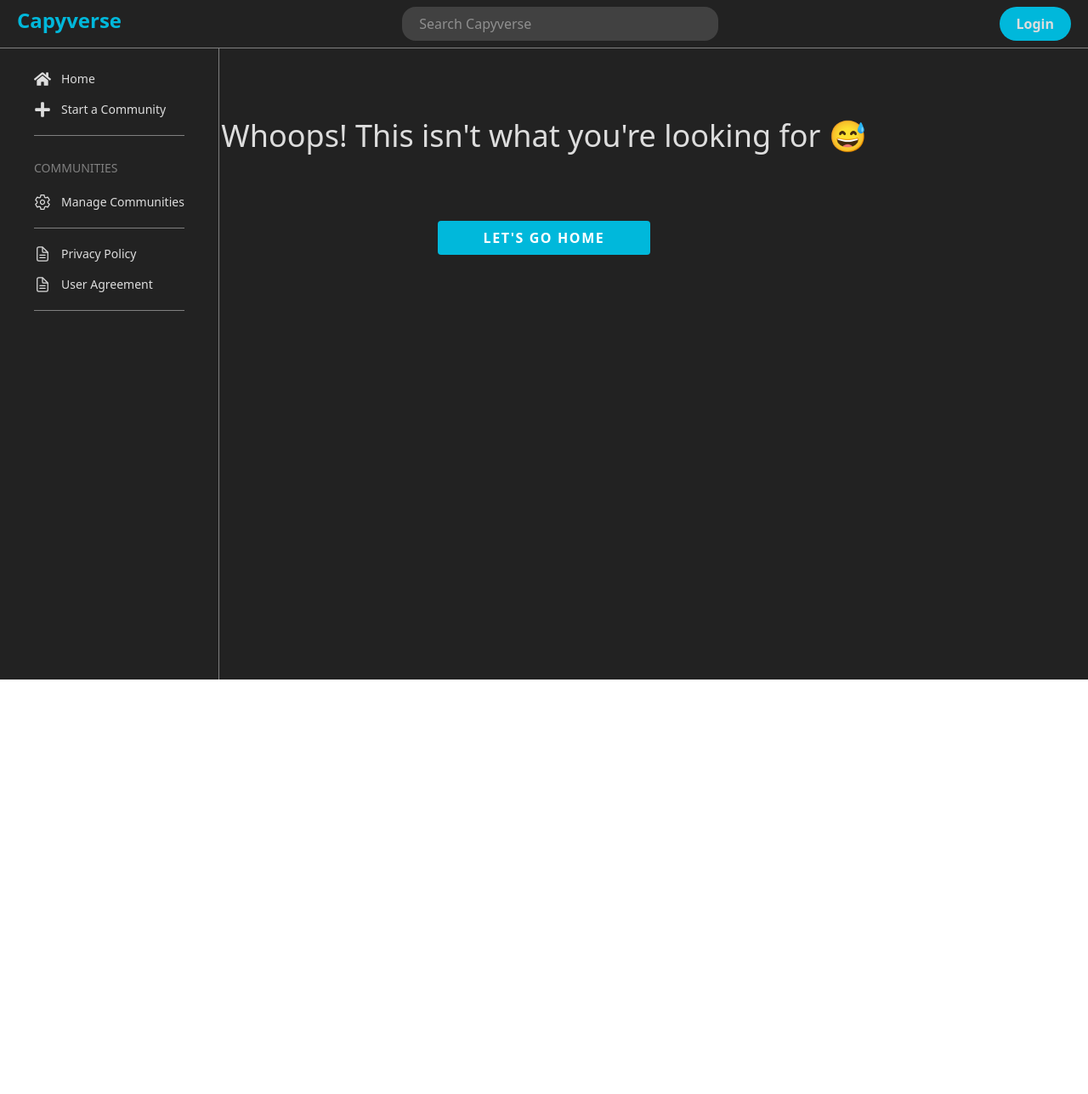
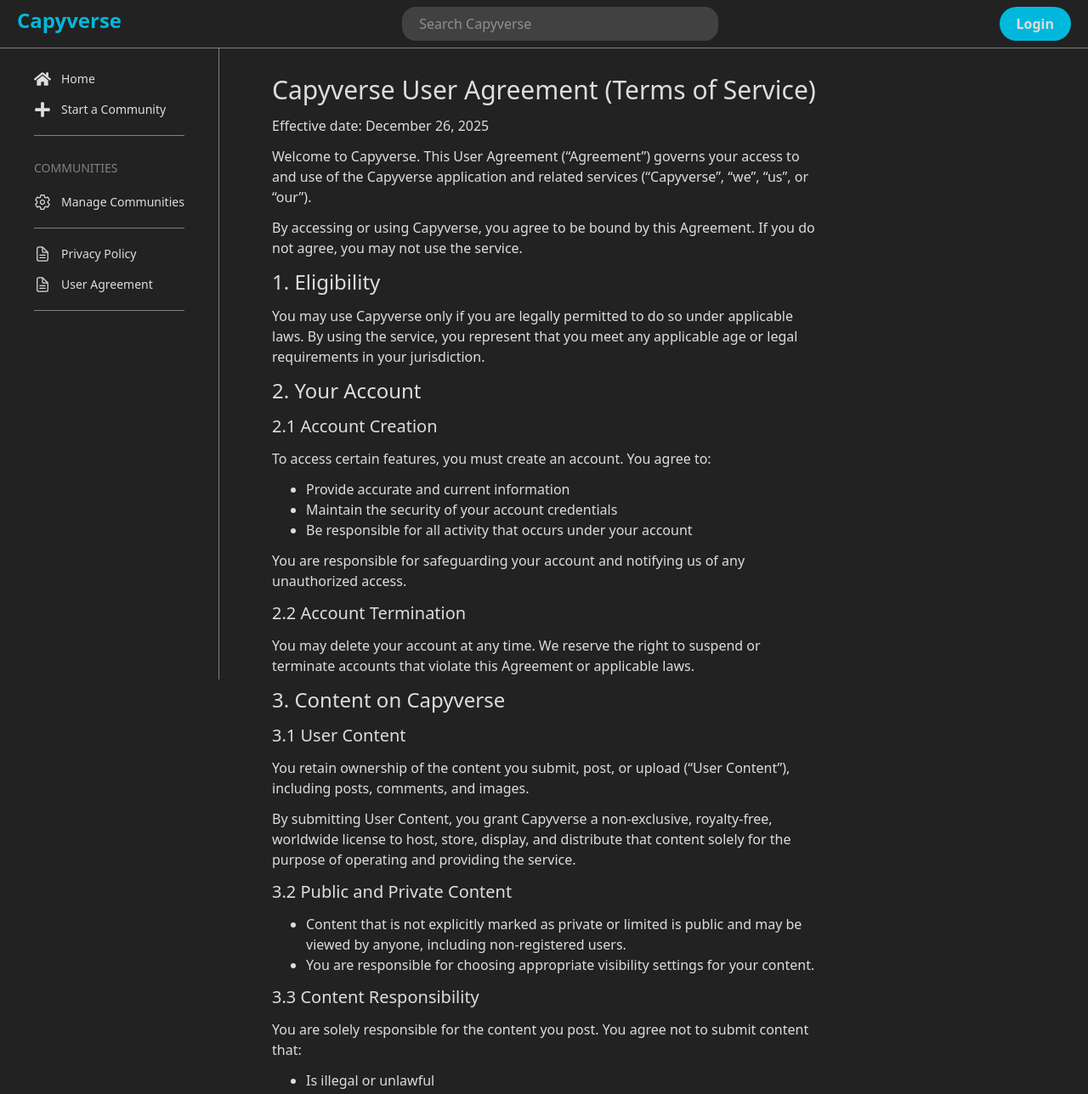
Before and after one commit to codingcapy/capyverse, a React (Vite) app in the folder frontend/: page /policies/useragreement in a window 1280 px wide. Shown: the top 1288 px of the page at 85% size. Before the commit the page ends 800 px from the top, so only its background shows below. Built offline with nearby package versions, Linux system fonts and the light colour scheme; what hono would draw is missing.

Commit message:
feat: build user agreement

```diff
--- a/frontend/src/components/LeftNav.tsx
+++ b/frontend/src/components/LeftNav.tsx
@@ -35,14 +35,20 @@
             </div>
           </div>
           <div className="border-b border-[#808080] pb-3 pt-3">
-            <div className="flex py-2 cursor-pointer hover:text-cyan-500 transition-all ease-in-out duration-300">
+            <Link
+              to="/policies/privacypolicy"
+              className="flex py-2 cursor-pointer hover:text-cyan-500 transition-all ease-in-out duration-300"
+            >
               <IoDocumentTextOutline size={20} />
               <div className="ml-3">Privacy Policy</div>
-            </div>
-            <div className="flex py-2 cursor-pointer hover:text-cyan-500 transition-all ease-in-out duration-300">
+            </Link>
+            <Link
+              to="/policies/useragreement"
+              className="flex py-2 cursor-pointer hover:text-cyan-500 transition-all ease-in-out duration-300"
+            >
               <IoDocumentTextOutline size={20} />
               <div className="ml-3">User Agreement</div>
-            </div>
+            </Link>
           </div>
         </div>
       )}
--- a/frontend/src/routeTree.gen.ts
+++ b/frontend/src/routeTree.gen.ts
@@ -15,6 +15,7 @@
 import { Route as CreatepostRouteImport } from './routes/createpost'
 import { Route as IndexRouteImport } from './routes/index'
 import { Route as PostsPostIdRouteImport } from './routes/posts/$postId'
+import { Route as PoliciesUseragreementRouteImport } from './routes/policies/useragreement'
 import { Route as PoliciesPrivacypolicyRouteImport } from './routes/policies/privacypolicy'
 
 const SignupRoute = SignupRouteImport.update({
@@ -47,6 +48,11 @@
   path: '/posts/$postId',
   getParentRoute: () => rootRouteImport,
 } as any)
+const PoliciesUseragreementRoute = PoliciesUseragreementRouteImport.update({
+  id: '/policies/useragreement',
+  path: '/policies/useragreement',
+  getParentRoute: () => rootRouteImport,
+} as any)
 const PoliciesPrivacypolicyRoute = PoliciesPrivacypolicyRouteImport.update({
   id: '/policies/privacypolicy',
   path: '/policies/privacypolicy',
@@ -60,6 +66,7 @@
   '/profile': typeof ProfileRoute
   '/signup': typeof SignupRoute
   '/policies/privacypolicy': typeof PoliciesPrivacypolicyRoute
+  '/policies/useragreement': typeof PoliciesUseragreementRoute
   '/posts/$postId': typeof PostsPostIdRoute
 }
 export interface FileRoutesByTo {
@@ -69,6 +76,7 @@
   '/profile': typeof ProfileRoute
   '/signup': typeof SignupRoute
   '/policies/privacypolicy': typeof PoliciesPrivacypolicyRoute
+  '/policies/useragreement': typeof PoliciesUseragreementRoute
   '/posts/$postId': typeof PostsPostIdRoute
 }
 export interface FileRoutesById {
@@ -79,6 +87,7 @@
   '/profile': typeof ProfileRoute
   '/signup': typeof SignupRoute
   '/policies/privacypolicy': typeof PoliciesPrivacypolicyRoute
+  '/policies/useragreement': typeof PoliciesUseragreementRoute
   '/posts/$postId': typeof PostsPostIdRoute
 }
 export interface FileRouteTypes {
@@ -90,6 +99,7 @@
     | '/profile'
     | '/signup'
     | '/policies/privacypolicy'
+    | '/policies/useragreement'
     | '/posts/$postId'
   fileRoutesByTo: FileRoutesByTo
   to:
@@ -99,6 +109,7 @@
     | '/profile'
     | '/signup'
     | '/policies/privacypolicy'
+    | '/policies/useragreement'
     | '/posts/$postId'
   id:
     | '__root__'
@@ -108,6 +119,7 @@
     | '/profile'
     | '/signup'
     | '/policies/privacypolicy'
+    | '/policies/useragreement'
     | '/posts/$postId'
   fileRoutesById: FileRoutesById
 }
@@ -118,6 +130,7 @@
   ProfileRoute: typeof ProfileRoute
   SignupRoute: typeof SignupRoute
   PoliciesPrivacypolicyRoute: typeof PoliciesPrivacypolicyRoute
+  PoliciesUseragreementRoute: typeof PoliciesUseragreementRoute
   PostsPostIdRoute: typeof PostsPostIdRoute
 }
 
@@ -165,6 +178,13 @@
       preLoaderRoute: typeof PostsPostIdRouteImport
       parentRoute: typeof rootRouteImport
     }
+    '/policies/useragreement': {
+      id: '/policies/useragreement'
+      path: '/policies/useragreement'
+      fullPath: '/policies/useragreement'
+      preLoaderRoute: typeof PoliciesUseragreementRouteImport
+      parentRoute: typeof rootRouteImport
+    }
     '/policies/privacypolicy': {
       id: '/policies/privacypolicy'
       path: '/policies/privacypolicy'
@@ -182,6 +202,7 @@
   ProfileRoute: ProfileRoute,
   SignupRoute: SignupRoute,
   PoliciesPrivacypolicyRoute: PoliciesPrivacypolicyRoute,
+  PoliciesUseragreementRoute: PoliciesUseragreementRoute,
   PostsPostIdRoute: PostsPostIdRoute,
 }
 export const routeTree = rootRouteImport
--- /dev/null
+++ b/frontend/src/routes/policies/useragreement.tsx
@@ -0,0 +1,148 @@
+import { createFileRoute } from "@tanstack/react-router";
+
+export const Route = createFileRoute("/policies/useragreement")({
+  component: RouteComponent,
+});
+
+function RouteComponent() {
+  return (
+    <div className="pt-[88px] px-2 md:px-0 mx-auto w-full md:w-[50%] 2xl:w-[40%] pb-20">
+      <h1 className="text-3xl">Capyverse User Agreement (Terms of Service)</h1>
+      <p className="my-3">Effective date: December 26, 2025</p>
+      <p className="my-3">
+        Welcome to Capyverse. This User Agreement (“Agreement”) governs your
+        access to and use of the Capyverse application and related services
+        (“Capyverse”, “we”, “us”, or “our”).
+      </p>
+      <p className="my-3">
+        By accessing or using Capyverse, you agree to be bound by this
+        Agreement. If you do not agree, you may not use the service.
+      </p>
+      <h2 className="text-2xl my-3">1. Eligibility</h2>
+      <p className="my-3">
+        You may use Capyverse only if you are legally permitted to do so under
+        applicable laws. By using the service, you represent that you meet any
+        applicable age or legal requirements in your jurisdiction.
+      </p>
+      <h2 className="text-2xl my-3">2. Your Account</h2>
+      <h3 className="text-xl my-3">2.1 Account Creation</h3>
+      <p className="my-3">
+        To access certain features, you must create an account. You agree to:
+      </p>
+      <ul className="list-disc pl-10 my-3">
+        <li>Provide accurate and current information</li>
+        <li>Maintain the security of your account credentials</li>
+        <li>Be responsible for all activity that occurs under your account</li>
+      </ul>
+      <p className="my-3">
+        You are responsible for safeguarding your account and notifying us of
+        any unauthorized access.
+      </p>
+      <h3 className="text-xl my-3">2.2 Account Termination</h3>
+      <p className="my-3">
+        You may delete your account at any time. We reserve the right to suspend
+        or terminate accounts that violate this Agreement or applicable laws.
+      </p>
+      <h2 className="text-2xl my-3">3. Content on Capyverse</h2>
+      <h3 className="text-xl my-3">3.1 User Content</h3>
+      <p className="my-3">
+        You retain ownership of the content you submit, post, or upload (“User
+        Content”), including posts, comments, and images.
+      </p>
+      <p className="my-3">
+        By submitting User Content, you grant Capyverse a non-exclusive,
+        royalty-free, worldwide license to host, store, display, and distribute
+        that content solely for the purpose of operating and providing the
+        service.
+      </p>
+      <h3 className="text-xl my-3">3.2 Public and Private Content</h3>
+      <ul className="list-disc pl-10 my-3">
+        <li>
+          Content that is not explicitly marked as private or limited is public
+          and may be viewed by anyone, including non-registered users.
+        </li>
+        <li>
+          You are responsible for choosing appropriate visibility settings for
+          your content.
+        </li>
+      </ul>
+      <h3 className="text-xl my-3">3.3 Content Responsibility</h3>
+      <p className="my-3">
+        You are solely responsible for the content you post. You agree not to
+        submit content that:
+      </p>
+      <ul className="list-disc pl-10 my-3">
+        <li>Is illegal or unlawful</li>
+        <li>Infringes on intellectual property or other rights</li>
+        <li>Is malicious, abusive, or harmful</li>
+        <li>Attempts to exploit or disrupt the platform or other users</li>
+      </ul>
+      <p className="my-3">
+        We reserve the right (but are not obligated) to remove content that
+        violates this Agreement.
+      </p>
+      <h2 className="text-2xl my-3">4. Community Participation</h2>
+      <p className="my-3">
+        Capyverse is organized around user-created communities. Community rules
+        may exist in addition to this Agreement. Participation in a community
+        implies agreement to follow its rules.
+      </p>
+      <p className="my-3">
+        Capyverse may take action to enforce platform-wide standards to maintain
+        safety and integrity.
+      </p>
+      <h2 className="text-2xl my-3">5. Acceptable Use</h2>
+      <p className="my-3">You agree not to:</p>
+      <ul className="list-disc pl-10 my-3">
+        <li>Attempt to access accounts or data you do not own</li>
+        <li>Interfere with or disrupt the service</li>
+        <li>
+          Scrape, reverse engineer, or exploit the platform without permission
+        </li>
+        <li>Use Capyverse for spam, harassment, or abuse</li>
+      </ul>
+      <h2 className="text-2xl my-3">6. Intellectual Property</h2>
+      <p className="my-3">
+        The Capyverse application, including its design, code, branding, and
+        features, is owned by Capyverse and protected by intellectual property
+        laws.
+      </p>
+      <p className="my-3">
+        You may not copy, modify, or distribute any part of the service without
+        permission, except as allowed by law.
+      </p>
+      <h2 className="text-2xl my-3">7. Service Availability</h2>
+      <p className="my-3">
+        Capyverse is provided “as is” and “as available.” We do not guarantee
+        uninterrupted or error-free service and may modify or discontinue
+        features at any time.
+      </p>
+      <h2 className="text-2xl my-3">8. Disclaimers</h2>
+      <p className="my-3">
+        Capyverse does not endorse user-generated content and is not responsible
+        for content posted by users.
+      </p>
+      <p className="my-3">
+        Use of the service is at your own risk. To the maximum extent permitted
+        by law, Capyverse disclaims all warranties, express or implied.
+      </p>
+      <h2 className="text-2xl my-3">9. Limitation of Liability</h2>
+      <p className="my-3">
+        To the extent permitted by law, Capyverse will not be liable for
+        indirect, incidental, or consequential damages arising from your use of
+        the service.
+      </p>
+      <h2 className="text-2xl my-3">10. Changes to This Agreement</h2>
+      <p className="my-3">
+        We may update this Agreement from time to time. Changes take effect when
+        posted. Continued use of Capyverse constitutes acceptance of the updated
+        Agreement.
+      </p>
+      <h2 className="text-2xl my-3">11. Governing Law</h2>
+      <p className="my-3">
+        This Agreement is governed by the laws applicable in the jurisdiction
+        where Capyverse operates, without regard to conflict-of-law principles.
+      </p>
+    </div>
+  );
+}
```
Also changed, not shown: 31 other files (tests, documents, lock files or other folders).
